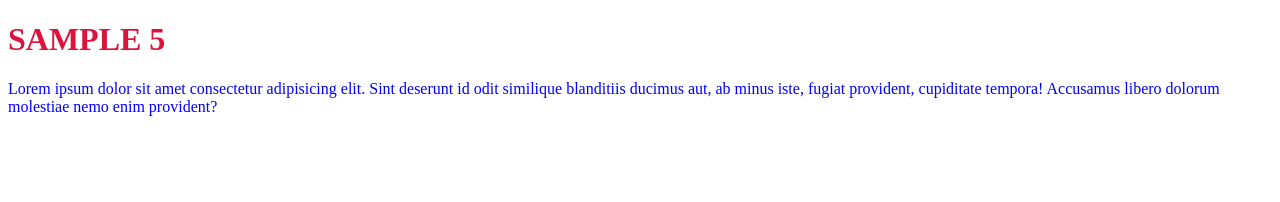
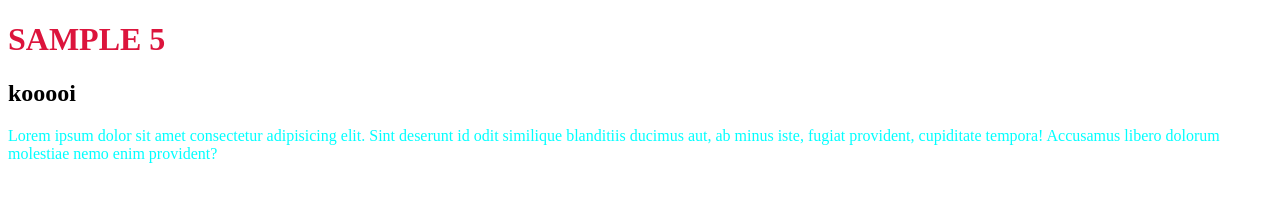
Before and after one commit to Amithmrj/sample5, a plain HTML site: page index.html in a window 1280 px wide. Drawn offline with Linux system fonts and the light colour scheme.

Commit message:
color changed

```diff
--- a/index.html
+++ b/index.html
@@ -10,6 +10,7 @@
 
 <body>
     <h1>SAMPLE 5</h1>
+    <h2>kooooi</h2>
     <p>Lorem ipsum dolor sit amet consectetur adipisicing elit. Sint deserunt id odit similique blanditiis ducimus aut,
         ab minus iste, fugiat provident, cupiditate tempora! Accusamus libero dolorum molestiae nemo enim provident?</p>
 </body>
--- a/style.css
+++ b/style.css
@@ -3,5 +3,5 @@ h1{
 }
 
 p{
-    color: blue;
+    color: aqua;
 }
```
